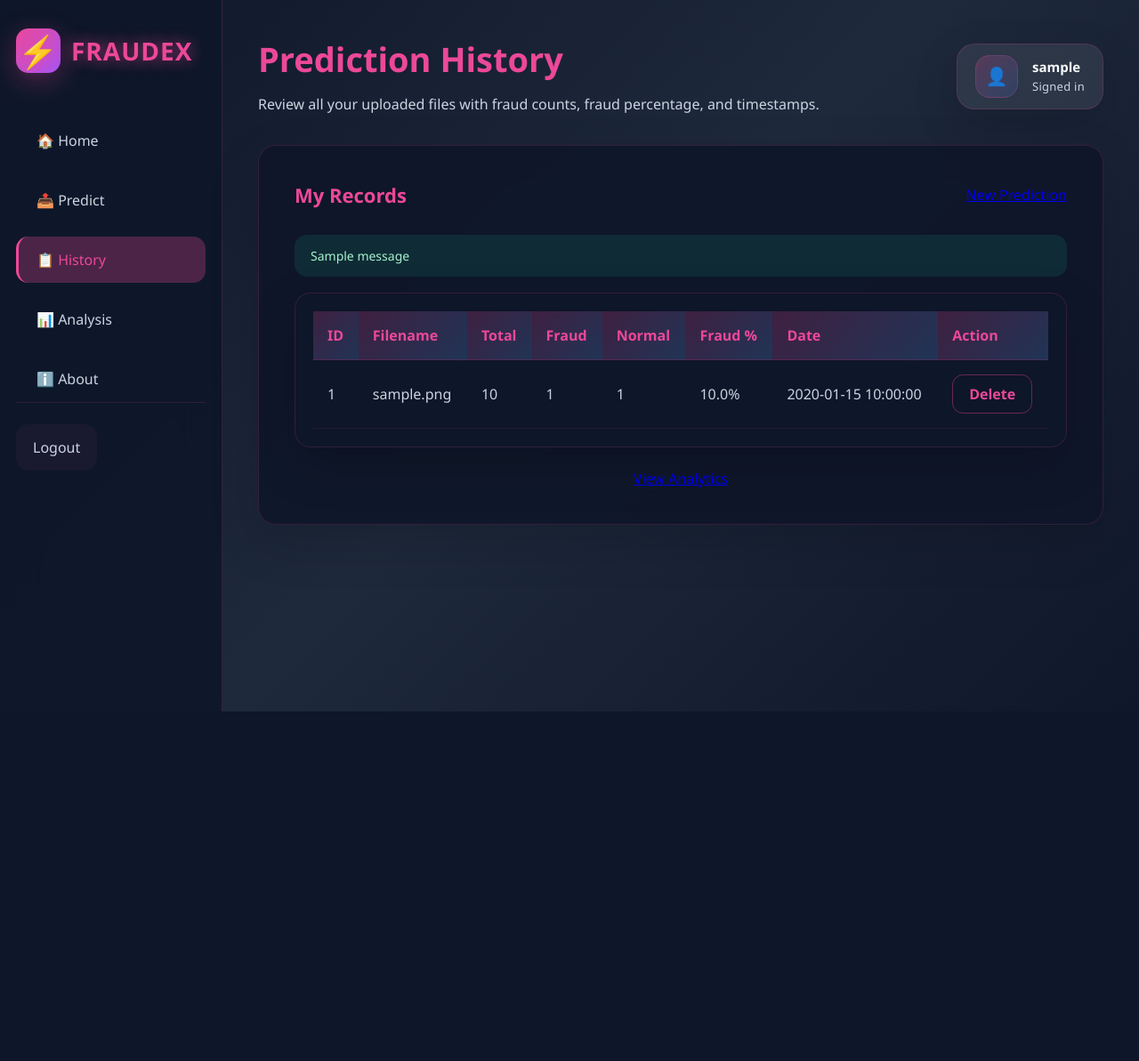
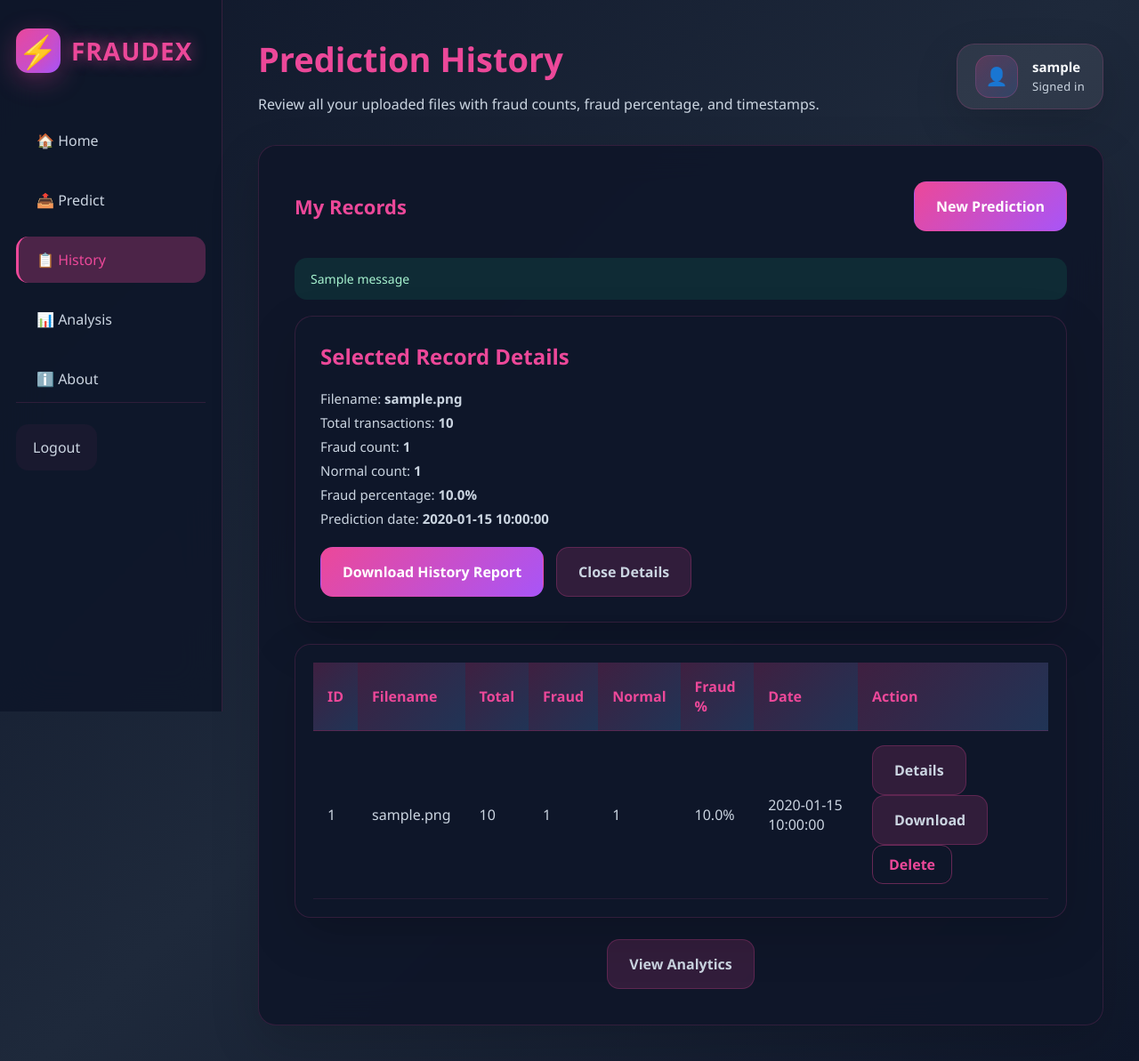
Before and after one commit to vtu30522/credit-card-fraud-app, a Flask app: page /history/1 in a window 1280 px wide. Shown: the whole page at 89% size. Before the commit the page ends 800 px from the top, so only its background shows below. Run offline with Flask 3, Linux system fonts and the light colour scheme; the visitor is signed in with stand-in values (Sample User, id 1); tables that the repository leaves empty hold one stand-in row (values such as "Sample post"); one stand-in notice (Sample message) is shown; parts of the project's set-up code (start-up, migrations or seed data) failed here and were passed over.

Commit message:
Add sample/download report flow, history details support, and UI button polish

```diff
--- a/app.py
+++ b/app.py
@@ -1,11 +1,12 @@
 import os
 import functools
+import time
 from datetime import timedelta
 
 import numpy as np
 import pandas as pd
 import joblib
-from flask import Flask, render_template, request, redirect, url_for, session, flash
+from flask import Flask, render_template, request, redirect, url_for, session, flash, send_file, abort
 from werkzeug.security import check_password_hash, generate_password_hash
 from werkzeug.utils import secure_filename
 
@@ -28,6 +29,7 @@ os.makedirs(UPLOAD_FOLDER, exist_ok=True)
 
 app = Flask(__name__)
 app.config["UPLOAD_FOLDER"] = UPLOAD_FOLDER
+app.config["MAX_CONTENT_LENGTH"] = 10 * 1024 * 1024  # 10 MB max upload size
 app.secret_key = os.environ.get("SECRET_KEY", "supersecretkey123")
 app.permanent_session_lifetime = timedelta(days=7)
 
@@ -65,6 +67,12 @@ def current_user():
 
 def allowed_file(filename):
     return "." in filename and filename.rsplit(".", 1)[1].lower() in ALLOWED_EXTENSIONS
+
+
+@app.errorhandler(413)
+def request_entity_too_large(error):
+    flash("The uploaded file is too large. Please upload a CSV file under 10 MB.", "danger")
+    return redirect(url_for("upload"))
 
 
 def build_history_stats(records):
@@ -188,6 +196,10 @@ def predict():
 
     filename = secure_filename(uploaded_file.filename)
     filepath = os.path.join(app.config["UPLOAD_FOLDER"], filename)
+    if os.path.exists(filepath):
+        base, ext = os.path.splitext(filename)
+        filename = f"{base}_{int(time.time())}{ext}"
+        filepath = os.path.join(app.config["UPLOAD_FOLDER"], filename)
     uploaded_file.save(filepath)
 
     try:
@@ -264,6 +276,15 @@ def predict():
         fraud_percentage=fraud_percentage,
     )
 
+    session["last_report"] = {
+        "filename": filename,
+        "total": total,
+        "fraud": fraud_count,
+        "normal": normal_count,
+        "percentage": fraud_percentage,
+        "fraud_transactions": fraud_transactions,
+    }
+
     return render_template(
         "result.html",
         filename=filename,
@@ -273,6 +294,84 @@ def predict():
         percentage=fraud_percentage,
         fraud_transactions=fraud_transactions,
         has_fraud=bool(fraud_transactions),
+    )
+
+
+@app.route("/download-sample")
+@login_required
+def download_sample():
+    sample_file = "sample_transaction.csv"
+    sample_path = os.path.join(app.root_path, sample_file)
+    if not os.path.exists(sample_path):
+        abort(404)
+    return send_file(sample_path, as_attachment=True, download_name=sample_file)
+
+
+@app.route("/download-report")
+@login_required
+def download_report():
+    last_report = session.get("last_report")
+    if not last_report:
+        flash("No prediction report is currently available for download.", "warning")
+        return redirect(url_for("home"))
+
+    import io
+    import csv
+
+    buffer = io.StringIO()
+    writer = csv.writer(buffer)
+    writer.writerow(["Filename", last_report["filename"]])
+    writer.writerow(["Total Transactions", last_report["total"]])
+    writer.writerow(["Fraud Transactions", last_report["fraud"]])
+    writer.writerow(["Normal Transactions", last_report["normal"]])
+    writer.writerow(["Fraud Percentage", f"{last_report['percentage']}%"])
+    writer.writerow([])
+    writer.writerow(["Fraud Transaction #", "Time", "Amount", "Prediction", "Confidence"])
+    for tx in last_report["fraud_transactions"]:
+        writer.writerow([
+            tx["transaction_number"],
+            tx["time"],
+            tx["amount"],
+            tx["prediction"],
+            tx["confidence"],
+        ])
+
+    buffer.seek(0)
+    return send_file(
+        io.BytesIO(buffer.getvalue().encode("utf-8")),
+        as_attachment=True,
+        download_name=f"fraud_report_{last_report['filename']}",
+        mimetype="text/csv",
+    )
+
+
+@app.route("/download-history-report/<int:record_id>")
+@login_required
+def download_history_report(record_id):
+    user = current_user()
+    record = get_history_record_by_id(record_id, user["id"])
+    if record is None:
+        flash("History record not found.", "warning")
+        return redirect(url_for("history"))
+
+    import io
+    import csv
+
+    buffer = io.StringIO()
+    writer = csv.writer(buffer)
+    writer.writerow(["Filename", record["filename"]])
+    writer.writerow(["Total Transactions", record["total_transactions"]])
+    writer.writerow(["Fraud Transactions", record["fraud_count"]])
+    writer.writerow(["Normal Transactions", record["normal_count"]])
+    writer.writerow(["Fraud Percentage", f"{record['fraud_percentage']}%"])
+    writer.writerow(["Prediction Date", record["prediction_date"]])
+
+    buffer.seek(0)
+    return send_file(
+        io.BytesIO(buffer.getvalue().encode("utf-8")),
+        as_attachment=True,
+        download_name=f"history_report_{record['id']}.csv",
+        mimetype="text/csv",
     )
 
 
--- a/static/css/style.css
+++ b/static/css/style.css
@@ -260,9 +260,48 @@ body{
     font-size:13px;
 }
 
-.btn-primary,
+..btn-primary,
 .btn-secondary{
     transition:all 0.3s ease;
+}
+
+.btn-primary,
+a.btn-primary,
+button.btn-primary,
+.btn-secondary,
+a.btn-secondary,
+button.btn-secondary{
+    display:inline-flex;
+    align-items:center;
+    justify-content:center;
+    padding:16px 24px;
+    border-radius:14px;
+    text-decoration:none;
+    font-weight:700;
+    transition:all 0.3s ease;
+}
+
+.btn-primary,
+a.btn-primary,
+button.btn-primary{
+    background:linear-gradient(135deg,#ec4899,#a855f7);
+    color:white;
+    border:1px solid transparent;
+}
+
+.btn-secondary,
+a.btn-secondary,
+button.btn-secondary{
+    background:rgba(236,72,153,0.16);
+    color:#cbd5e1;
+    border:1px solid rgba(236,72,153,0.24);
+}
+
+.btn-secondary:hover,
+a.btn-secondary:hover,
+button.btn-secondary:hover{
+    background:rgba(236,72,153,0.28);
+    color:white;
 }
 
 .stats{
--- a/templates/history.html
+++ b/templates/history.html
@@ -52,6 +52,22 @@
             {% endif %}
             {% endwith %}
 
+            {% if selected_record %}
+            <div class="card" style="margin-bottom: 24px;">
+                <h3>Selected Record Details</h3>
+                <p>Filename: <strong>{{ selected_record['filename'] }}</strong></p>
+                <p>Total transactions: <strong>{{ selected_record['total_transactions'] }}</strong></p>
+                <p>Fraud count: <strong>{{ selected_record['fraud_count'] }}</strong></p>
+                <p>Normal count: <strong>{{ selected_record['normal_count'] }}</strong></p>
+                <p>Fraud percentage: <strong>{{ selected_record['fraud_percentage'] }}%</strong></p>
+                <p>Prediction date: <strong>{{ selected_record['prediction_date'] }}</strong></p>
+                <div class="button-row" style="justify-content:flex-start; gap:14px; margin-top:18px;">
+                    <a href="/download-history-report/{{ selected_record['id'] }}" class="btn-primary">Download History Report</a>
+                    <a href="/history" class="btn-secondary">Close Details</a>
+                </div>
+            </div>
+            {% endif %}
+
             {% if records %}
             <div class="table-container">
                 <table>
@@ -78,6 +94,8 @@
                             <td>{{ row['fraud_percentage'] }}%</td>
                             <td>{{ row['prediction_date'] }}</td>
                             <td>
+                                <a href="/history/{{ row['id'] }}" class="btn-secondary" style="margin-right: 8px;">Details</a>
+                                <a href="/download-history-report/{{ row['id'] }}" class="btn-secondary">Download</a>
                                 <a href="/delete/{{ row['id'] }}" class="delete-btn">Delete</a>
                             </td>
                         </tr>
--- a/templates/result.html
+++ b/templates/result.html
@@ -39,6 +39,7 @@
                 <h2>Result Summary</h2>
                 <div class="header-actions">
                     <a href="/upload" class="btn-secondary">Analyze Another</a>
+                    <a href="/download-report" class="btn-primary">Download Report</a>
                 </div>
             </div>
 
```
Also changed, not shown: templates/upload.html (+15 -0 lines).
